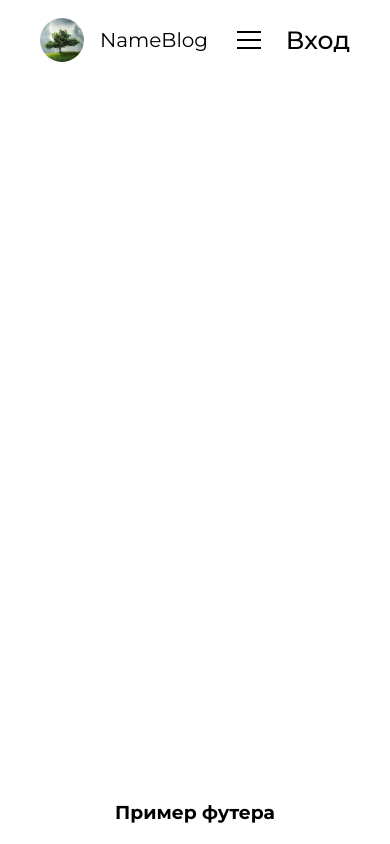
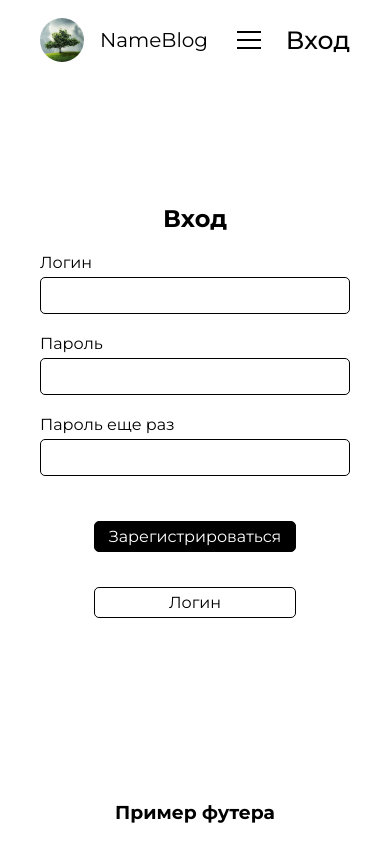
Before and after one commit to nokk3r-mospolytech/vue-pd-frontend-6, a Vue app: page /register in a window 390 px wide. Built offline with nearby package versions, Linux system fonts and the light colour scheme.

Commit message:
added registerView

```diff
--- a/src/router/index.js
+++ b/src/router/index.js
@@ -14,6 +14,11 @@ const routes = [
         path: '/login',
         name: 'login',
         component: () => import('@/views/LoginView.vue')
+    },
+    {
+        path: '/register',
+        name: 'register',
+        component: () => import('@/views/RegisterView.vue')
     },
     {
         path: '/categories',
--- /dev/null
+++ b/src/views/RegisterView.vue
@@ -0,0 +1,140 @@
+<template>
+   <div class="login">
+      <h2>Вход</h2>
+      <form action="#">
+         <span>Логин</span>
+         <input class="login" type="text">
+         <span>Пароль</span>
+         <input class="pass pass-1" type="password">
+         <span>Пароль еще раз</span>
+         <input class="pass pass-2" type="password">
+         <div class="ul ul_buttons">
+            <router-link class="buttons buttons_submit" to="/">
+               <span>Зарегистрироваться</span>
+            </router-link>
+            <router-link class="buttons" to="/login">
+               <span>Логин</span>
+            </router-link>
+         </div>
+      </form>
+   </div>
+</template>
+
+<script>
+export default {
+   name: "LoginView.vue"
+}
+</script>
+
+<style scoped lang="scss">
+.login {
+   display: flex;
+   flex-direction: column;
+   width: 100%;
+   padding: 0 40px;
+   align-items: center;
+
+   div {
+      display: flex;
+   }
+
+   h2 {
+      text-align: center;
+   }
+
+   form {
+      margin-left: 155px;
+      display: flex;
+      flex-direction: column;
+      width: 600px;
+      align-items: start;
+
+      > span {
+         width: 65%;
+         margin-top: 20px;
+      }
+
+      > input {
+         width: 65%;
+         padding: 10px;
+         margin-top: 5px;
+         border: 1px solid black;
+         border-radius: 5px;
+      }
+
+      .password {
+         width: 100%;
+         justify-content: space-between;
+         align-items: center;
+
+         input {
+            width: 65%;
+         }
+      }
+
+      .ul_buttons {
+         justify-content: space-between;
+         align-items: center;
+         width: 65%;
+         margin-top: 30px;
+
+         input {
+            width: 47%;
+         }
+
+         .buttons {
+            width: 47%;
+            padding: 5px;
+            border: 1px solid black;
+            border-radius: 5px;
+            justify-content: center;
+         }
+
+         .buttons_submit {
+            background: black;
+            color: white;
+         }
+      }
+   }
+}
+
+@media (max-width: 767px) {
+   .login {
+      form {
+         width: 100%;
+         margin: 0;
+
+         > span {
+            width: 100%;
+         }
+
+         input {
+            width: 100%;
+         }
+
+         .password {
+            flex-direction: column;
+
+            input {
+               width: 100%;
+            }
+
+            span {
+               margin-top: 10px;
+            }
+         }
+
+         .ul_buttons {
+            width: 100%;
+            margin-top: 10px;
+            flex-direction: column;
+
+            .buttons {
+               width: 65%;
+               margin-top: 35px;
+            }
+         }
+      }
+   }
+}
+</style>
```
